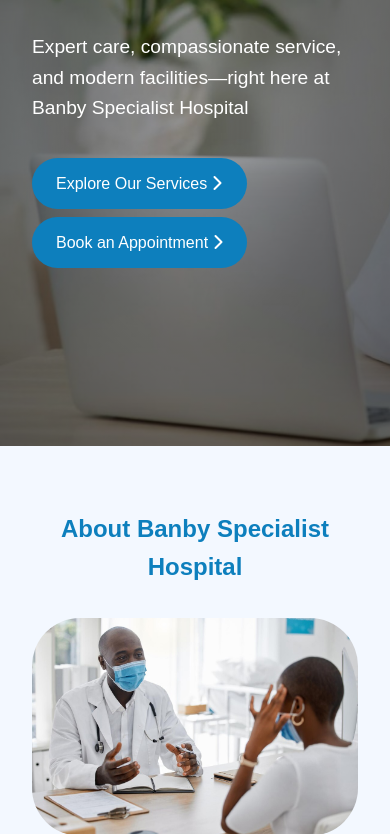
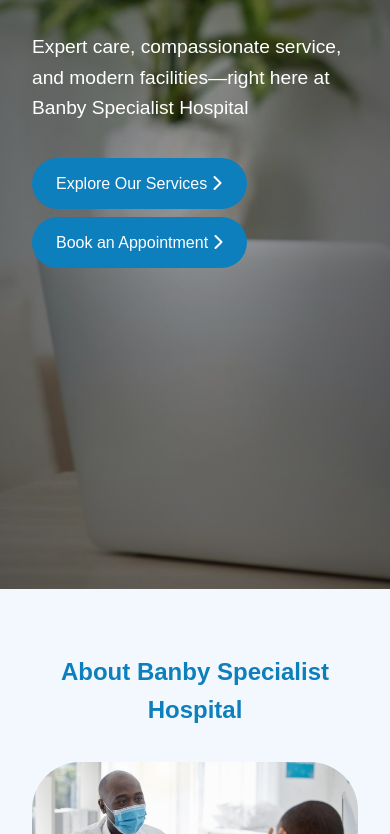
Before and after one commit to Marthadol/Hospital-project, a plain HTML site: page index.html in a window 390 px wide. Shown: the part 367-1201 px from the top of the page. Drawn offline with nearby package versions, Linux system fonts and the light colour scheme.

Commit message:
hero height

```diff
--- a/css/style.css
+++ b/css/style.css
@@ -908,9 +908,9 @@ input{
 
 /* mobile view */
 @media (max-width: 480px) {
-  /* .hero {
-    height: 70vh;
-  } */
+  .hero {
+    height: 100vh;
+  }
 
   .hero{
     width: 100%;
```
